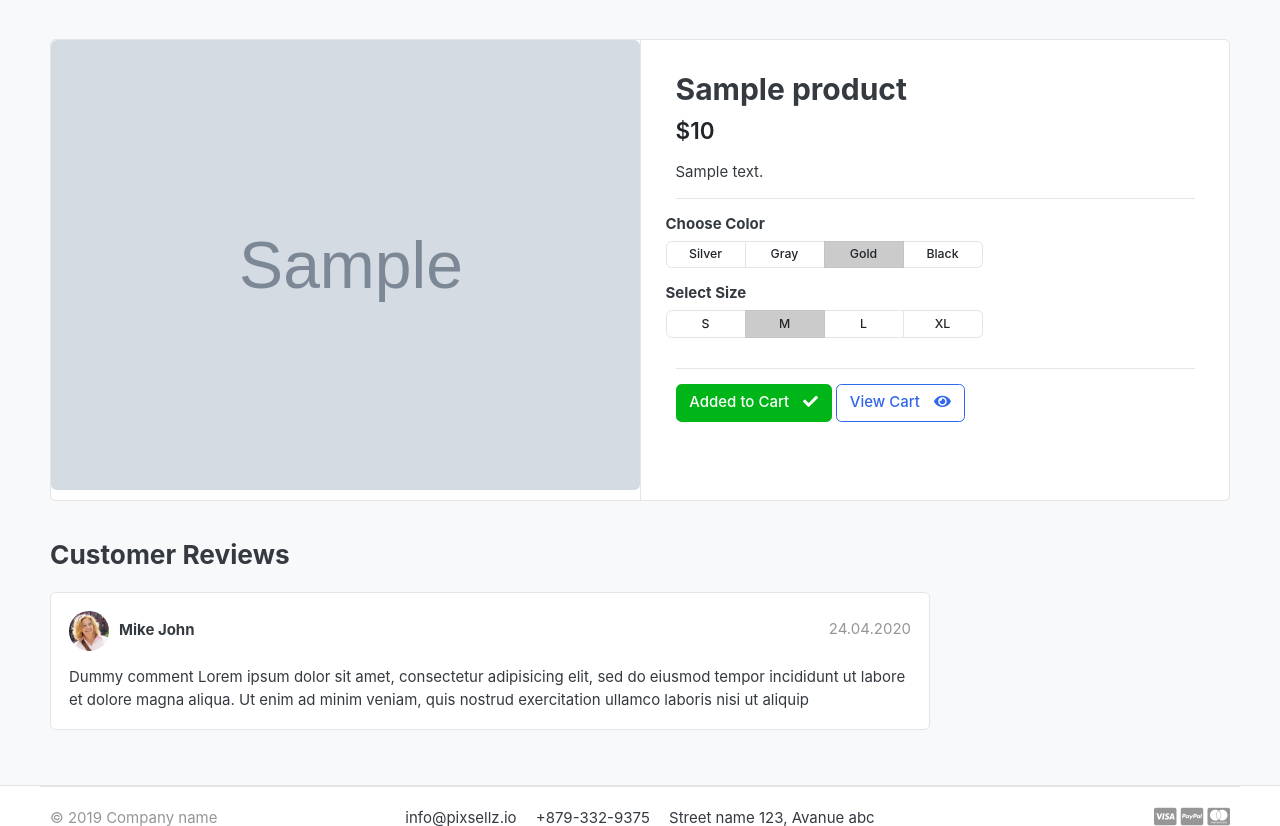
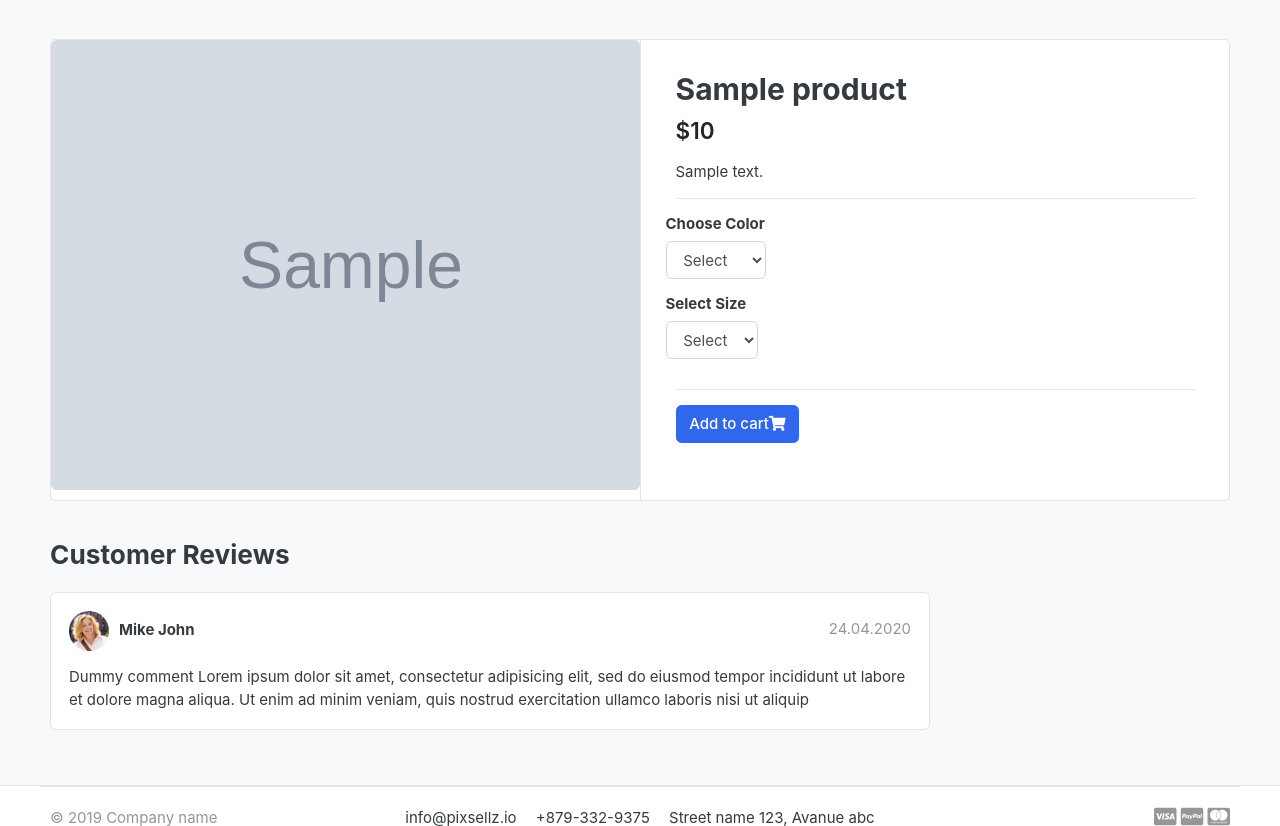
Before and after one commit to paunovaeleonora/GreatKart, a Django app: template templates/store/product-detail.html in a window 1280 px wide. Shown: the part 119-945 px from the top of the page. Run offline with Django 3.2, Linux system fonts and the light colour scheme; the template is opened without the code that fills it: values that come from a table or form of the project are taken from there, others are empty; tables that the repository leaves empty hold one stand-in row (values such as "Sample post"); grey boxes marked "Sample" are stand-in pictures; lists and menus that the app fills with data are empty; some libraries are stand-ins or nearby versions; some web fonts are replaced.

Commit message:
Add variations

```diff
--- a/carts/context_processor.py
+++ b/carts/context_processor.py
@@ -11,5 +11,5 @@ def counter(request):
         for cart_item in cart_items:
             cart_count  += cart_item.quantity
     except Cart.DoesNotExist:
-        pass
+        cart_count = 0
     return dict(cart_count=cart_count)
--- a/carts/models.py
+++ b/carts/models.py
@@ -1,5 +1,5 @@
 from django.db import models
-from store.models import Product
+from store.models import Product, Variation
 
 
 class Cart(models.Model):
@@ -12,11 +12,12 @@ class Cart(models.Model):
 
 class CartItem(models.Model):
     product = models.ForeignKey(Product, on_delete=models.CASCADE)
+    variations = models.ManyToManyField(Variation, blank=True)
     cart = models.ForeignKey(Cart, on_delete=models.CASCADE)
     quantity = models.IntegerField()
     is_active = models.BooleanField(default=True)
 
-    def __str__(self) -> str:
+    def __unicode__(self) -> str:
         return self.product
 
     def sub_total(self):
--- a/carts/urls.py
+++ b/carts/urls.py
@@ -4,7 +4,7 @@ from . import views
 urlpatterns = [
     path("", views.cart, name="cart"),
     path("add_cart/<int:product_id>/", views.add_cart, name="add_cart"),
-    path("remove_cart/<int:product_id>/", views.remove_cart, name="remove_cart"),
-    path("remove_cart_item/<int:product_id>", views.remove_cart_item, name="remove_cart_item"),
+    path("remove_cart/<int:product_id>/<int:cart_item_id>/", views.remove_cart, name="remove_cart"),
+    path("remove_cart_item/<int:product_id>/<int:cart_item_id>/", views.remove_cart_item, name="remove_cart_item"),
 
 ]
--- a/carts/views.py
+++ b/carts/views.py
@@ -1,6 +1,8 @@
 from django.shortcuts import render, redirect, get_object_or_404
-from store.models import Product
+from django.core.exceptions import ObjectDoesNotExist
+from store.models import Product, Variation
 from .models import Cart, CartItem
+from django.http import HttpResponse
 
 
 def _cart_id(request):
@@ -11,30 +13,71 @@ def _cart_id(request):
 
 
 def add_cart(request, product_id):
-    product = Product.objects.get(id=product_id)
+    product = Product.objects.get(id=product_id)  # get the product
+    product_variation = []
+    if request.method == "POST":
+        for item in request.POST:
+            key = item
+            value = request.POST[key]
+            try:
+                variation = Variation.objects.get(
+                    product=product,
+                    variation_category__iexact=key,
+                    variation_value__iexact=value,
+                )
+                product_variation.append(variation)
+            except:
+                pass
     try:
         cart = Cart.objects.get(
             cart_id=_cart_id(request)
-        )  # get cart using the cart_id present in the session
+        )  # get the cart using the cart_id present in the session
     except Cart.DoesNotExist:
         cart = Cart.objects.create(cart_id=_cart_id(request))
     cart.save()
 
-    try:
-        cart_item = CartItem.objects.get(product=product, cart=cart)
-        cart_item.quantity += 1
-        cart_item.save()
-    except CartItem.DoesNotExist:
+    is_cart_item_exists = CartItem.objects.filter(product=product, cart=cart).exists()
+    if is_cart_item_exists:
+        cart_item = CartItem.objects.filter(product=product, cart=cart)
+        # existing_variations -> database
+        # current variation -> product_variation
+        # item_id -> database
+        ex_var_list = []
+        id = []
+        for item in cart_item:
+            existing_variation = item.variations.all()
+            ex_var_list.append(list(existing_variation))
+            id.append(item.id)
+
+        print(ex_var_list)
+        if product_variation in ex_var_list:
+            # increase the cart item quantity
+            index = ex_var_list.index(product_variation)
+            item_id = id[index]
+            item = CartItem.objects.get(product=product, id=item_id)
+            item.quantity += 1
+            item.save()
+
+        else:
+            item = CartItem.objects.create(product=product, quantity=1, cart=cart)
+            if len(product_variation) > 0:
+                item.variations.clear()
+                item.variations.add(*product_variation)
+            item.save()
+    else:
         cart_item = CartItem.objects.create(
             product=product,
+            quantity=1,
             cart=cart,
-            quantity=1,
         )
+        if len(product_variation) > 0:
+            cart_item.variations.clear()
+            cart_item.variations.add(*product_variation)
         cart_item.save()
     return redirect("cart")
 
 
-def cart(request, total=0, quantity=0,cart_items=None):
+def cart(request, total=0, quantity=0, cart_items=None):
     try:
         cart = Cart.objects.get(cart_id=_cart_id(request))
         cart_items = CartItem.objects.filter(cart=cart, is_active=True)
@@ -43,32 +86,40 @@ def cart(request, total=0, quantity=0,cart_items=None):
             quantity += cart_item.quantity
         tax = (2 * total) / 100
         grand_total = total + tax
-    except ObjectNotExist:
+    except ObjectDoesNotExist:
         pass
 
     context = {
-        'total': total,
-        'quantity': quantity,
-        'cart_items': cart_items,
-        'tax': tax,
-        'grand_total': grand_total,
+        "total": total,
+        "quantity": quantity,
+        "cart_items": cart_items,
+        "tax": tax,
+        "grand_total": grand_total,
     }
     return render(request, "store/cart.html", context)
 
-def remove_cart(request, product_id):
+
+def remove_cart(request, product_id, cart_item_id):
     cart = Cart.objects.get(cart_id=_cart_id(request))
     product = get_object_or_404(Product, id=product_id)
-    cart_item = CartItem.objects.get(product=product, cart=cart)
-    if cart_item.quantity > 1:
-        cart_item.quantity -= 1
-        cart_item.save()
-    else:
-        cart_item.delete()
-    return redirect('cart')
+    try:
+        cart_item = CartItem.objects.get(product=product, cart=cart, id=cart_item_id)
+        if cart_item.quantity > 1:
+            cart_item.quantity -= 1
+            cart_item.save()
+        else:
+            cart_item.delete()
+    except:
+        pass
+    return redirect("cart")
 
-def remove_cart_item(request, product_id):
+
+def remove_cart_item(request, product_id, cart_item_id):
     cart = Cart.objects.get(cart_id=_cart_id(request))
     product = get_object_or_404(Product, id=product_id)
-    cart_item = CartItem.objects.get(product=product, cart=cart)
-    cart_item.delete()
-    return redirect('cart')
+    try:
+        cart_item = CartItem.objects.get(product=product, cart=cart, id=cart_item_id)
+        cart_item.delete()
+    except:
+        pass
+    return redirect("cart")
--- a/store/models.py
+++ b/store/models.py
@@ -19,4 +19,37 @@ class Product(models.Model):
         return self.product_name
 
     def get_url(self):
-        return reverse('product_detail', args=[self.category.slug, self.slug])
+        return reverse("product_detail", args=[self.category.slug, self.slug])
+
+
+class VariationManager(models.Manager):
+    def colors(self):
+        return super(VariationManager, self).filter(
+            variation_category="color", is_active=True
+        )
+
+    def sizes(self):
+        return super(VariationManager, self).filter(
+            variation_category="size", is_active=True
+        )
+
+
+variation_category_choice = (
+    ("color", "color"),
+    ("size", "size"),
+)
+
+
+class Variation(models.Model):
+    product = models.ForeignKey(Product, on_delete=models.CASCADE)
+    variation_category = models.CharField(
+        max_length=100, choices=variation_category_choice
+    )
+    variation_value = models.CharField(max_length=100)
+    is_active = models.BooleanField(default=True)
+    created_date = models.DateTimeField(auto_now=True)
+
+    objects = VariationManager()
+
+    def __str__(self) -> str:
+        return self.variation_value
--- a/store/urls.py
+++ b/store/urls.py
@@ -3,10 +3,11 @@ from . import views
 
 urlpatterns = [
     path("", views.store, name="store"),
-    path("<slug:category_slug>/", views.store, name="product_by_category"),
+    path("category/<slug:category_slug>/", views.store, name="product_by_category"),
     path(
-        "<slug:category_slug>/<slug:product_slug>/",
+        "category/<slug:category_slug>/<slug:product_slug>/",
         views.product_detail,
         name="product_detail",
     ),
+    path("search/", views.search, name="search"),
 ]
--- a/templates/includes/navbar.html
+++ b/templates/includes/navbar.html
@@ -49,9 +49,9 @@
                 </div> <!-- col.// -->
                 <a href="{% url 'store' %}" class="btn btn-outline-primary">Store</a>
                 <div class="col-lg  col-md-6 col-sm-12 col">
-                    <form action="#" class="search">
+                    <form action="{% url 'search' %}" class="search" method=""GET>
                         <div class="input-group w-100">
-                            <input type="text" class="form-control" style="width:60%;" placeholder="Search">
+                            <input type="text" class="form-control" style="width:60%;" placeholder="Search" name="keyword">
 
                             <div class="input-group-append">
                                 <button class="btn btn-primary" type="submit">
--- a/templates/store/product-detail.html
+++ b/templates/store/product-detail.html
@@ -16,68 +16,51 @@
 					</article> <!-- gallery-wrap .end// -->
 				</aside>
 				<main class="col-md-6 border-left">
+					<form action="{% url 'add_cart' single_product.id %}" method="POST">
+						{% csrf_token %}
 						<article class="content-body">
-
 							<h2 class="title">{{ single_product.product_name }}</h2>
 							<div class="mb-3">
 								<var class="price h4">${{ single_product.price }}</var>
 							</div>
 							<p>{{ single_product.product_description }}</p>
+
 							<hr>
+							<!-- color oprion // -->
 							<div class="row">
 								<div class="item-option-select">
 									<h6>Choose Color</h6>
-								<div class="btn-group btn-group-sm btn-group-toggle" data-toggle="buttons">
-									<label class="btn btn-light">
-										<input type="radio" name="radio_color"> Silver
-									</label>
-									<label class="btn btn-light">
-										<input type="radio" name="radio_color"> Gray
-									</label>
-									<label class="btn btn-light active">
-										<input type="radio" name="radio_color checked"> Gold
-									</label>
-									<label class="btn btn-light">
-										<input type="radio" name="radio_color"> Black
-									</label>
+									<select name="color" class="form-control" required>
+										<option value="" disabled selected label="Select"></option>
+										{% for i in single_product.variation_set.colors %} <!-- comes from VariationManager // -->
+											<option value="{{ i.variation_value | lower}}">{{ i.variation_value | capfirst }}</option>
+										{% endfor %}
+									</select>
 								</div>
 							</div>
-						</div> <!-- row.// -->
+
+							<!-- size oprion // -->
 							<div class="row">
 								<div class="item-option-select">
 									<h6>Select Size</h6>
-								<div class="btn-group btn-group-sm btn-group-toggle" data-toggle="buttons">
-									<label class="btn btn-light">
-										<input type="radio" name="radio_color"> S
-									</label>
-									<label class="btn btn-light active">
-										<input type="radio" name="radio_color" checked> M
-									</label>
-									<label class="btn btn-light">
-										<input type="radio" name="radio_color"> L
-									</label>
-									<label class="btn btn-light">
-										<input type="radio" name="radio_color"> XL
-									</label>
+									<select name="size" class="form-control" required>
+										<option value="" disabled selected label="Select"></option>
+										{% for i in single_product.variation_set.sizes %}
+											<option value="{{ i.variation_value | lower }}">{{ i.variation_value | capfirst}}</option>
+										{% endfor %}
+									</select>
 								</div>
 							</div>
-						</div> <!-- row.// -->
 							<hr>
-						{% if single_product.stock <= 0 %} <h5 class="text-danger">Out of stock</h5>
+							{% if single_product.stock <= 0 %}
+								<h5 class="text-danger">Out of stock</h5>
 							{% else %}
-							{% if in_cart %}
-								<a href="#" class="btn  btn-success"> <span class="text">Added to Cart</span>
-								<i class="fas fa-check"></i> </a>
-								<a href="{% url 'cart' %}" class="btn  btn-outline-primary"> <span class="text">View Cart</span>
-									<i class="fas fa-eye"></i> </a>
-							{% else %}
-									<a href="{% url 'add_cart' single_product.id %}" class="btn  btn-primary"> <span
-										class="text">Add to
-										cart</span>
-									<i class="fas fa-shopping-cart"></i> </a>
-							{% endif %}
+								<button type="submit" class="btn  btn-primary">
+									<spanclass="text">Add to cart</span><i class="fas fa-shopping-cart"></i>
+								</button>
 							{% endif %}
 						</article> <!-- product-info-aside .// -->
+					</form>
 				</main> <!-- col.// -->
 			</div> <!-- row.// -->
 		</div> <!-- card.// -->
```
Also changed, not shown: carts/admin.py (+13 -2 lines), store/admin.py (+17 -1 lines), store/views.py (+23 -3 lines), templates/store/cart.html (+26 -11 lines), templates/store/store.html (+31 -4 lines). Lines whose indentation alone changed are shown as unchanged.
